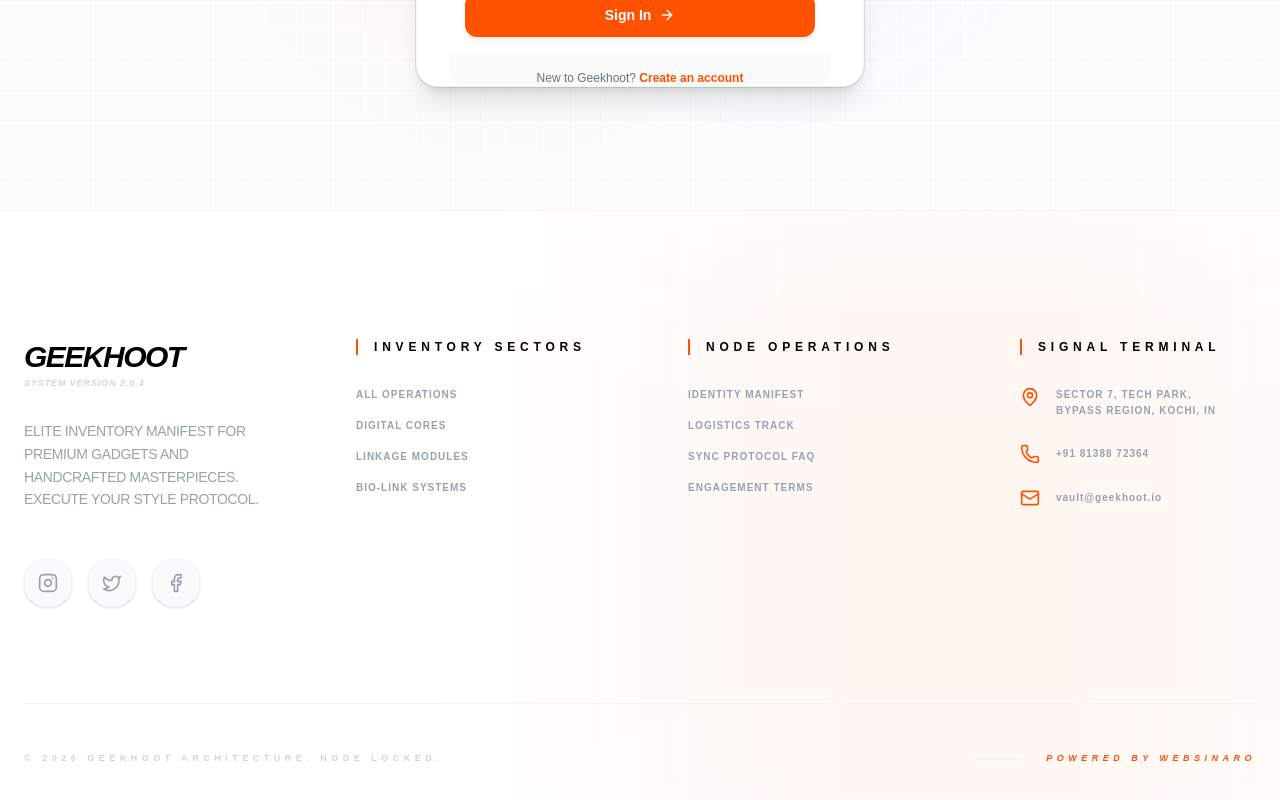
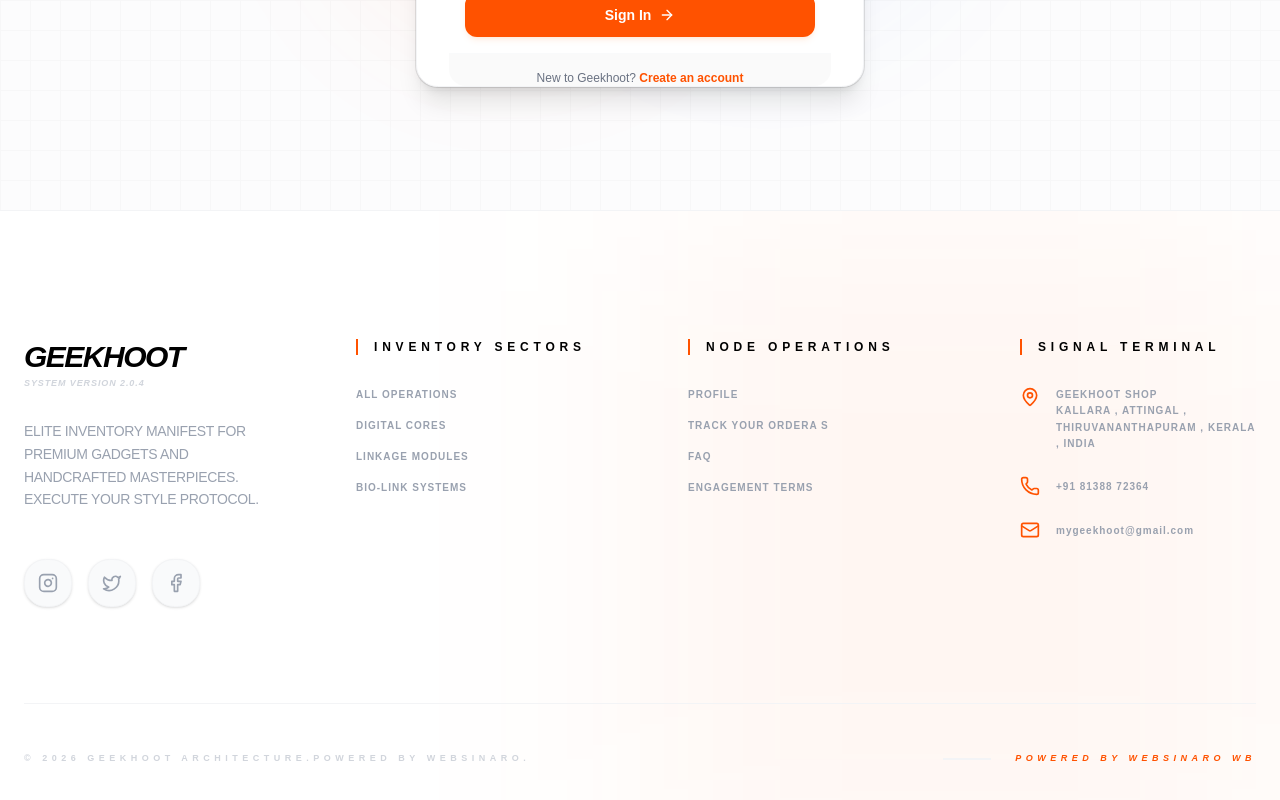
Before and after one commit to Websinaro/Geekhoot, a React (Vite) app: page /login in a window 1280 px wide. Shown: the part 591-1391 px from the top of the page. Built offline with nearby package versions, Linux system fonts and the light colour scheme.

Commit message:
Update Footer.tsx

```diff
--- a/frontend/components/layout/Footer.tsx
+++ b/frontend/components/layout/Footer.tsx
@@ -45,9 +45,10 @@
           <div className="space-y-8">
             <h3 className="text-black font-black uppercase text-xs tracking-[0.4em] border-l-2 border-[#ff5200] pl-4">Node Operations</h3>
             <ul className="space-y-4 text-[10px] font-black uppercase tracking-widest">
-              <li><Link to="/profile" className="hover:text-[#ff5200] transition-colors text-gray-400">Identity Manifest</Link></li>
-              <li><Link to="/orders" className="hover:text-[#ff5200] transition-colors text-gray-400">Logistics Track</Link></li>
-              <li><Link to="/faq" className="hover:text-[#ff5200] transition-colors text-gray-400">Sync Protocol FAQ</Link></li>
+              <li><Link to="/profile" className="hover:text-[#ff5200] transition-colors text-gray-400">Profile</Link></li>
+              <li><Link to="/orders" className="hover:text-[#ff5200] transition-colors text-gray-400">Track Your Ordera
+              s</Link></li>
+              <li><Link to="/faq" className="hover:text-[#ff5200] transition-colors text-gray-400">FAQ</Link></li>
               <li><Link to="/terms" className="hover:text-[#ff5200] transition-colors text-gray-400">Engagement Terms</Link></li>
             </ul>
           </div>
@@ -58,7 +59,7 @@
             <ul className="space-y-6 text-[10px] font-black uppercase tracking-widest">
               <li className="flex items-start gap-4">
                 <MapPin className="w-5 h-5 text-[#ff5200] shrink-0" />
-                <span className="leading-relaxed text-gray-400">Sector 7, Tech Park, <br />Bypass Region, Kochi, IN</span>
+                <span className="leading-relaxed text-gray-400">Geekhoot Shop <br />Kallara , Attingal , Thiruvananthapuram , Kerala , India</span>
               </li>
               <li className="flex items-center gap-4">
                 <Phone className="w-5 h-5 text-[#ff5200] shrink-0" />
@@ -66,7 +67,7 @@
               </li>
               <li className="flex items-center gap-4">
                 <Mail className="w-5 h-5 text-[#ff5200] shrink-0" />
-                <span className="lowercase text-gray-400">vAULT@GEEKHOOT.IO</span>
+                <span className="lowercase text-gray-400">mygeekhoot@gmail.com</span>
               </li>
             </ul>
           </div>
@@ -74,12 +75,12 @@
 
         <div className="mt-24 pt-12 border-t border-gray-100 flex flex-col md:flex-row justify-between items-center gap-8">
           <p className="text-[9px] font-black uppercase tracking-[0.5em] text-gray-300">
-            © {new Date().getFullYear()} Geekhoot Architecture. Node Locked.
+            © {new Date().getFullYear()} Geekhoot Architecture.Powered by WEBSINARO.
           </p>
           <div className="flex items-center gap-6">
              <div className="h-0.5 w-12 bg-gray-100"></div>
              <p className="text-[9px] font-black uppercase tracking-[0.5em] text-[#ff5200] italic">
-               Powered by WEBSINARO
+               Powered by WEBSINARO WB
              </p>
           </div>
         </div>
```
